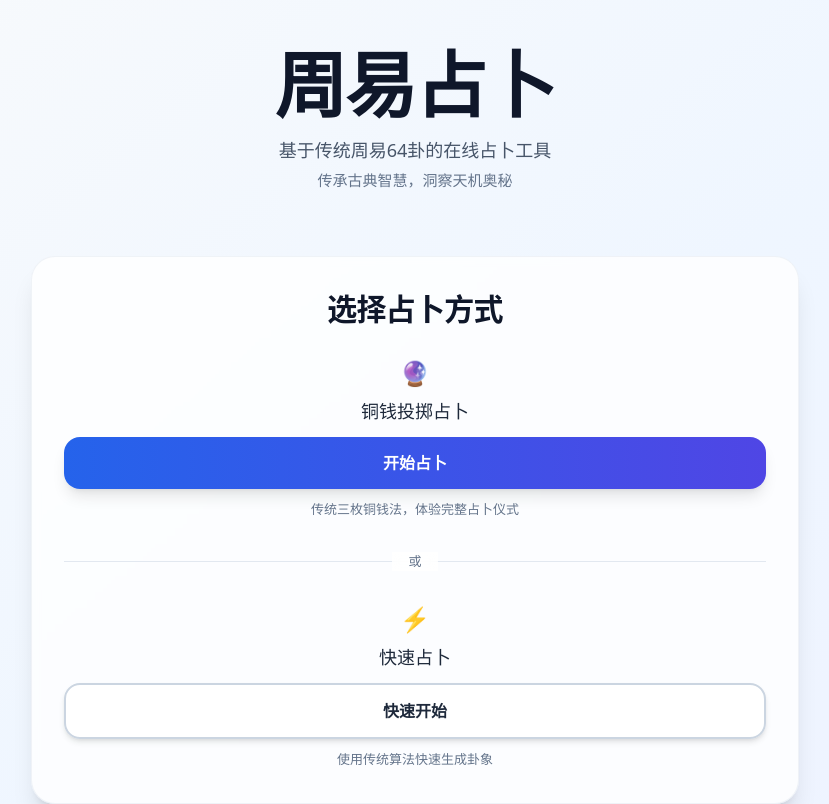
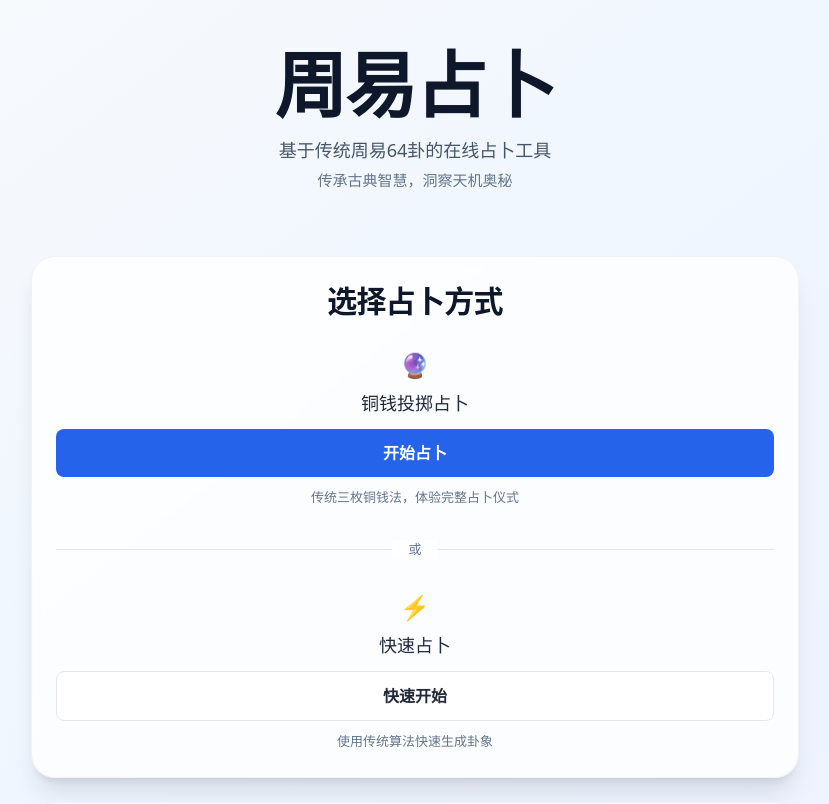
Before and after one commit to Ali1995A/godwill-fine, a React (Vite) app: page / in a window 1280 px wide. Shown: the top 804 px of the page, without its empty margins (225-1054 px from the left). Built offline with nearby package versions, Linux system fonts and the light colour scheme.

Commit message:
完全重写紧急样式修复部分，修复括号嵌套错误

```diff
--- a/src/index.css
+++ b/src/index.css
@@ -2171,8 +2171,9 @@ video {
 }
 /* --- 🚑 紧急样式修复 (Force UI Restore) --- */
 
-/* 1. 修复丢失的白色卡片容器 - 原设计移植 */
-.card {
+/* 1. 修复丢失的白色卡片容器 */
+.card,
+div[class*="bg-white"][class*="shadow"] {
   background-color: rgba(255, 255, 255, 0.8) !important;
   backdrop-filter: blur(4px) !important;
   border-radius: 1.5rem !important;
@@ -2187,92 +2188,49 @@ video {
   overflow: hidden;
 }
 
-.card:hover {
-  box-shadow: 0 25px 50px -12px rgba(0, 0, 0, 0.25) !important;
-}
-
-@media (min-width: 640px) {
-  .card {
-    padding: 2rem !important;
-  }
-}
-
-/* 2. 修复丢失的蓝色主按钮 - 原设计移植 */
-.btn-primary {
-  background: linear-gradient(to right, #2563eb, #4f46e5) !important;
+/* 2. 修复丢失的蓝色主按钮 */
+.btn-primary,
+button[class*="bg-blue"] {
+  background-color: #2563eb !important;
   color: #ffffff !important;
+  padding: 0.75rem 2rem !important;
+  border-radius: 0.5rem !important;
   font-weight: 600 !important;
-  padding: 0.875rem 1.5rem !important;
-  border-radius: 1rem !important;
-  box-shadow: 0 10px 15px -3px rgba(0, 0, 0, 0.1), 0 4px 6px -4px rgba(0, 0, 0, 0.1) !important;
-  transition: all 0.2s ease !important;
-  border: none !important;
-  cursor: pointer !important;
-  display: flex !important;
-  justify-content: center !important;
-  align-items: center !important;
-  width: 100% !important;
-  transform: scale(1) !important;
-}
-
-.btn-primary:hover {
-  background: linear-gradient(to right, #1d4ed8, #4338ca) !important;
-  box-shadow: 0 20px 25px -5px rgba(0, 0, 0, 0.1), 0 8px 10px -6px rgba(0, 0, 0, 0.1) !important;
-  transform: scale(1.05) !important;
-}
-
-.btn-primary:disabled {
-  opacity: 0.5 !important;
-  cursor: not-allowed !important;
-  transform: none !important;
-}
-
-/* 3. 修复次要按钮 (快速开始) - 原设计移植 */
+  width: 100%;
+  display: flex;
+  justify-content: center;
+  align-items: center;
+  transition: all 0.2s;
+  border: none;
+  cursor: pointer;
+}
+
+.btn-primary:hover,
+button[class*="bg-blue"]:hover {
+  background-color: #1d4ed8 !important;
+}
+
+/* 3. 修复次要按钮 */
 .btn-secondary {
-  background-color: rgba(255, 255, 255, 0.9) !important;
-  border: 2px solid #cbd5e1 !important;
-  color: #1e293b !important;
-  font-weight: 600 !important;
-  padding: 0.875rem 1.5rem !important;
-  border-radius: 1rem !important;
-  box-shadow: 0 4px 6px -1px rgba(0, 0, 0, 0.1), 0 2px 4px -2px rgba(0, 0, 0, 0.1) !important;
-  transition: all 0.2s ease !important;
-  cursor: pointer !important;
-  display: flex !important;
-  justify-content: center !important;
-  align-items: center !important;
-  width: 100% !important;
-  transform: scale(1) !important;
-}
-
-.btn-secondary:hover {
-  border-color: #94a3b8 !important;
-  box-shadow: 0 10px 15px -3px rgba(0, 0, 0, 0.1), 0 4px 6px -4px rgba(0, 0, 0, 0.1) !important;
-  transform: scale(1.05) !important;
-}
-
-.btn-secondary:disabled {
-  opacity: 0.5 !important;
-  cursor: not-allowed !important;
-  transform: none !important;
-}
-
-/* 4. 修复玻璃态卡片 - 原设计移植 */
-.glass-card {
-  background-color: rgba(255, 255, 255, 0.1) !important;
-  backdrop-filter: blur(16px) !important;
-  border: 1px solid rgba(255, 255, 255, 0.2) !important;
-  border-radius: 1.5rem !important;
-  padding: 2rem !important;
-  box-shadow: 0 20px 25px -5px rgba(0, 0, 0, 0.1), 0 8px 10px -6px rgba(0, 0, 0, 0.1) !important;
-
-/* 5. 修复浮动卡片 - 原设计移植 */
+  background-color: #ffffff !important;
+  border: 1px solid #e5e7eb !important;
+  color: #1f2937 !important;
+  padding: 0.75rem 2rem !important;
+  border-radius: 0.5rem !important;
+  width: 100%;
+  font-weight: 600;
+  display: flex;
+  justify-content: center;
+  align-items: center;
+  cursor: pointer;
+}
+
+/* 4. 修复浮动卡片 */
 .floating-card {
   background-color: rgba(255, 255, 255, 0.9) !important;
-  backdrop-filter: blur(12px) !important;
-  border-radius: 1.5rem !important;
+  backdrop-filter: blur(8px) !important;
+  border-radius: 1rem !important;
   padding: 1.5rem !important;
   border: 1px solid rgba(255, 255, 255, 0.3) !important;
-  box-shadow: 0 20px 25px -5px rgba(0, 0, 0, 0.1), 0 8px 10px -6px rgba(0, 0, 0, 0.1) !important;
-}
-}
+  box-shadow: 0 20px 25px -5px rgba(0, 0, 0, 0.1) !important;
+}
```
